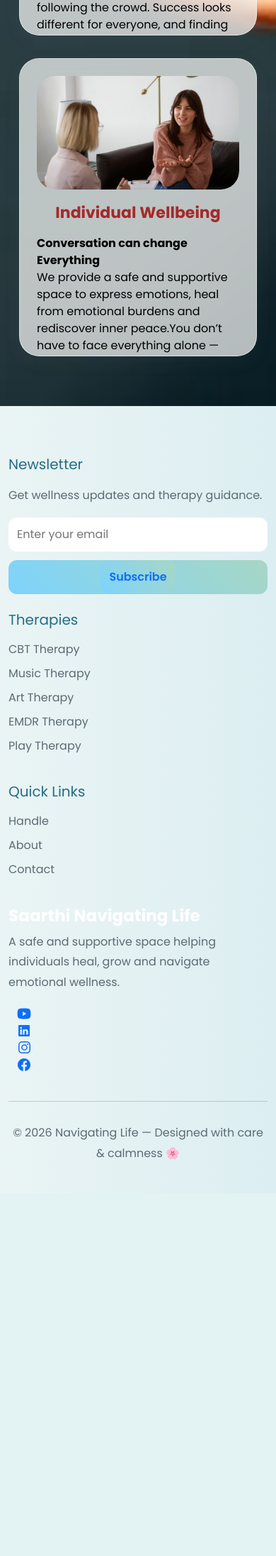
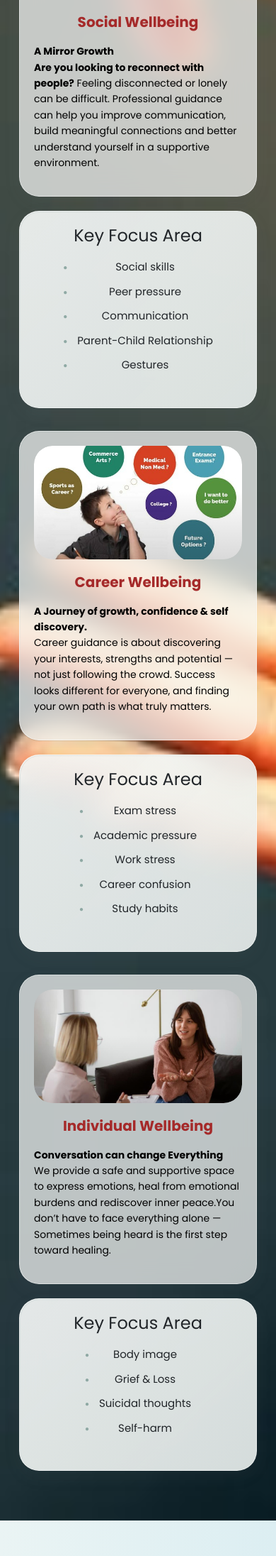
Before and after one commit to neemkaroli12/saarthinavigatinglife, a Django app: page /handle/ in a window 390 px wide. Shown: the part 1796-3988 px from the top of the page at 71% size. Before the commit the page ends 3430 px from the top, so only its background shows below. Run offline with Django 5.2, Linux system fonts and the light colour scheme.

Commit message:
handle.html

```diff
--- a/services/templates/handle.html
+++ b/services/templates/handle.html
@@ -498,6 +498,46 @@ body{
     color:black;
 
 }
+@media(max-width:768px){
+
+    .flip-card{
+        height:600px;
+    }
+
+    .section-box{
+        padding:20px;
+    }
+
+    .card-content h3{
+        font-size:20px;
+    }
+
+    .card-content li,
+    .emotion-text{
+        font-size:14px;
+        line-height:1.6;
+    }
+}
+@media(max-width:768px){
+
+    .flip-card{
+        height:auto;
+    }
+
+    .flip-card-inner{
+        transform:none !important;
+    }
+
+    .section-box{
+        position:relative;
+        height:auto;
+    }
+
+    .card-back{
+        transform:none;
+        margin-top:20px;
+    }
+}
 
 </style>
 
```
